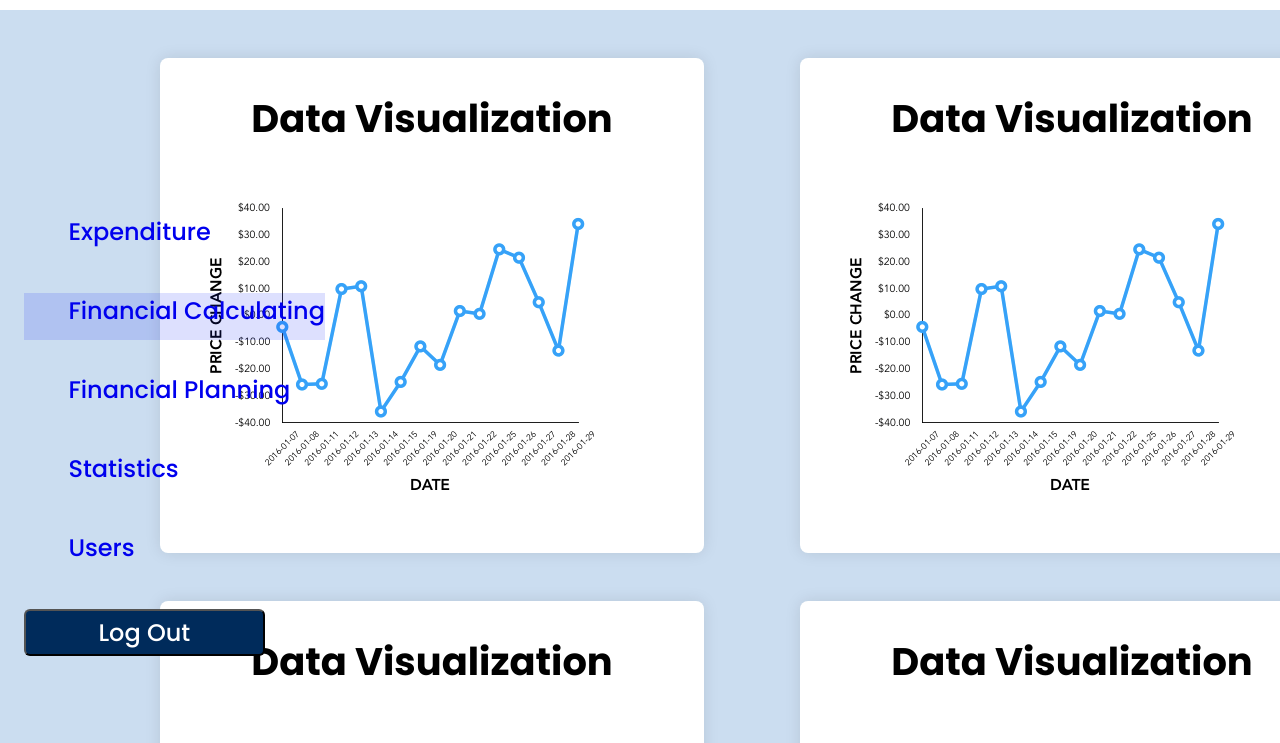
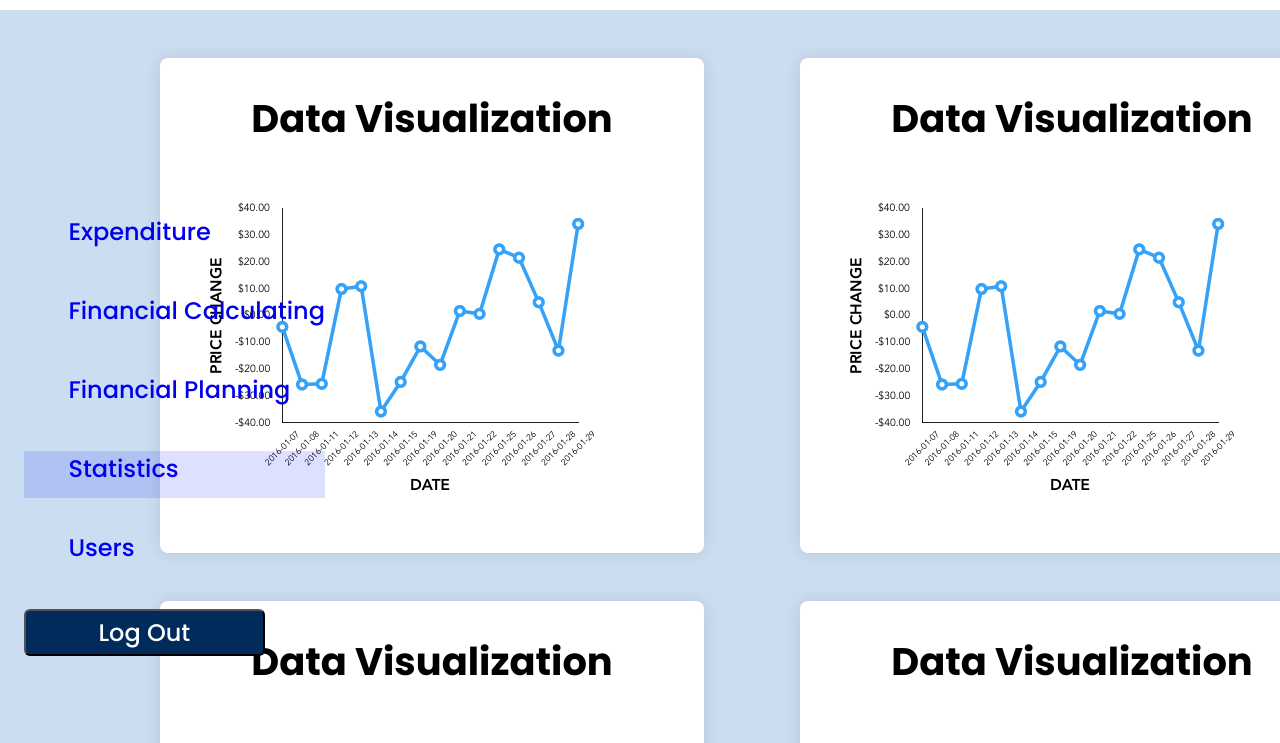
Before and after one commit to murlipatel1/gfg_cloudhackethon, a React (Create React App) app in the folder client_react/: page /stats in a window 1280 px wide. Shown: the top 743 px of the page. Built offline with nearby package versions, Linux system fonts and the light colour scheme; some icons are missing.

Commit message:
small changes

```diff
--- a/client_react/src/components/Home/HomePage.jsx
+++ b/client_react/src/components/Home/HomePage.jsx
@@ -1,7 +1,7 @@
 import React from "react";
 import "./homepage.css";
-import "./flogo.jpg";
-import "./mylogo.png";
+import flogo from "./flogo.jpg";
+import mylogo from "./mylogo.png";
 // import "./logic";
 // import "https://cdnjs.cloudflare.com/ajax/libs/font-awesome/5.15.3/css/all.min.css";
 import { useNavigate } from "react-router-dom";
@@ -26,7 +26,7 @@ export default function HomePage(props) {
           <div className="container">
             <div className="logo">
               <a href="#">
-                <img src="mylogo.png" alt="Fintech Company Name" />
+                <img src={mylogo} alt="Fintech Company Name" />
               </a>
             </div>
             <nav>
@@ -141,7 +141,7 @@ export default function HomePage(props) {
                     Sed ac neque nec eros vehicula consequat ut at odio."
                   </p>
                   <div className="testimonial-author">
-                    <img src="flogo.jpg" alt="Testimonial Author" />
+                    <img src={flogo} alt="Testimonial Author" />
                     <h4>John Doe</h4>
                     <span>CEO, XYZ Corporation</span>
                   </div>
--- a/client_react/src/components/Statistics/stats.jsx
+++ b/client_react/src/components/Statistics/stats.jsx
@@ -13,7 +13,7 @@ const Stats = () => {
   //   };
   return (
     <>
-      <SideBar active={"calc"} />
+      <SideBar active={"stats"} />
       <div className="body2c html2">
         <div className="containerc">
           <div className="ajubaju top3">
```
